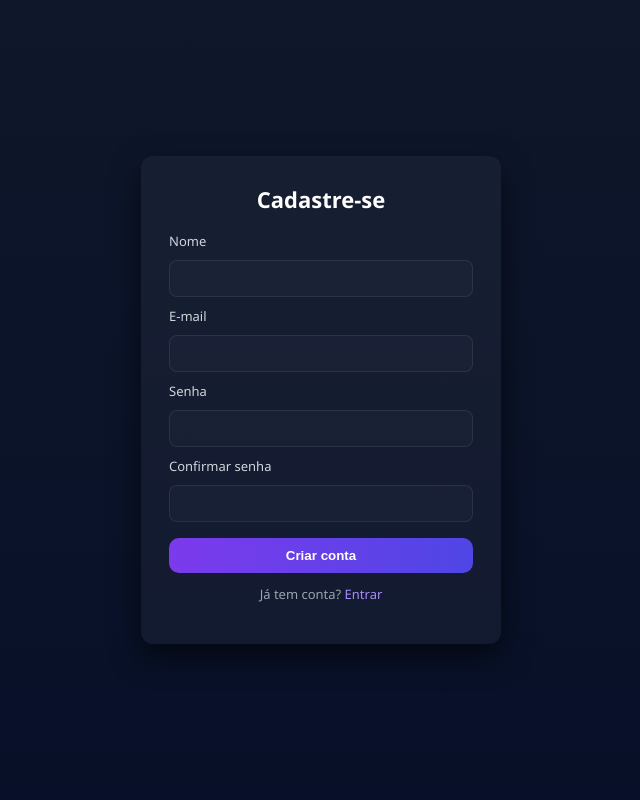
After one commit to senacrs-emti/2025-3MA-cidadeconectada-G01, a PHP site: page /register.php in a window 1280 px wide. The commit adds this page. Shown: the whole page, without its empty margins (319-959 px from the left). Run offline with PHP 8.4, Linux system fonts and the light colour scheme.

Commit message:
Implementação de usuários
Co-Authored-By: Bernardo Nassr Conte <138223072+bernardonc07@users.noreply.github.com>
Co-Authored-By: Vinicius Jeffman <138228002+VinnyOnline@users.noreply.github.com>

```diff
--- a/action/getMarcadores.php
+++ b/action/getMarcadores.php
@@ -5,9 +5,10 @@ $tempo = $_GET["tempo"] ?? 1;
 $tempo = intval($tempo);
 
 $query = "
-    SELECT latitude, longitude
+    SELECT latitude, longitude, DATE_FORMAT(data_hora, '%Y-%m-%d %H:%i:%s') as dt
     FROM localizacoes
     WHERE data_hora >= NOW() - INTERVAL ? HOUR
+    ORDER BY data_hora DESC
 ";
 $stmt = $conn->prepare($query);
 $stmt->bind_param("i", $tempo);
@@ -15,9 +16,8 @@ $stmt->execute();
 
 $result = $stmt->get_result();
 
-// gera HTML simples para cada marcador
 while ($row = $result->fetch_assoc()) {
-    echo $row["latitude"] . "," . $row["longitude"] . ";";
+    echo $row["latitude"] . "," . $row["longitude"] . "," . $row["dt"] . ";";
 }
 
 $stmt->close();
--- /dev/null
+++ b/action/logout.php
@@ -0,0 +1,5 @@
+<?php
+session_start();
+session_destroy();
+header("Location: ../html/login.php");
+exit;
--- /dev/null
+++ b/html/register.php
@@ -0,0 +1,33 @@
+<?php
+session_start();
+if (isset($_SESSION['usuario_id'])) {
+    header("Location: ./mapView.php");
+    exit;
+}
+?>
+<!DOCTYPE html>
+<html lang="pt-br">
+<head>
+    <meta charset="utf-8">
+    <title>Cadastro - BancoAssault</title>
+    <meta name="viewport" content="width=device-width,initial-scale=1">
+    <link rel="stylesheet" href="../style/stylelogin.css">
+</head>
+<body>
+    <div class="auth-container">
+        <h1>Cadastre-se</h1>
+        <form action="../action/register.php" method="post" class="auth-form">
+            <label>Nome</label>
+            <input type="text" name="nome" required maxlength="100">
+            <label>E-mail</label>
+            <input type="email" name="email" required maxlength="150">
+            <label>Senha</label>
+            <input type="password" name="senha" required minlength="6">
+            <label>Confirmar senha</label>
+            <input type="password" name="senha2" required minlength="6">
+            <button type="submit" class="btn-submit">Criar conta</button>
+        </form>
+        <p class="small">Já tem conta? <a href="login.php">Entrar</a></p>
+    </div>
+</body>
+</html>
--- /dev/null
+++ b/style/stylelogin.css
@@ -0,0 +1,77 @@
+
+* {
+    box-sizing: border-box;
+}
+
+body {
+    margin: 0;
+    font-family: "Segoe UI", Roboto, Arial, sans-serif;
+    background: linear-gradient(180deg, #0f172a, #071028);
+    color: #fff;
+    display: flex;
+    align-items: center;
+    justify-content: center;
+    height: 100vh;
+}
+
+.auth-container {
+    background: rgba(255,255,255,0.04);
+    padding: 28px;
+    border-radius: 12px;
+    width: 360px;
+    box-shadow: 0 12px 30px rgba(0,0,0,0.6);
+    text-align: center;
+}
+
+.auth-container h1 {
+    margin: 0 0 18px 0;
+    font-size: 22px;
+}
+
+.auth-form {
+    display: flex;
+    flex-direction: column;
+    gap: 10px;
+}
+
+.auth-form label {
+    font-size: 13px;
+    text-align: left;
+    color: #d1d5db;
+}
+
+.auth-form input {
+    padding: 10px 12px;
+    border-radius: 8px;
+    border: 1px solid rgba(255,255,255,0.08);
+    background: rgba(255,255,255,0.02);
+    color: #fff;
+    outline: none;
+}
+
+.auth-form input:focus {
+    box-shadow: 0 0 0 3px rgba(99,102,241,0.12);
+    border-color: rgba(99,102,241,0.6);
+}
+
+.btn-submit {
+    margin-top: 6px;
+    padding: 10px;
+    border-radius: 10px;
+    border: none;
+    background: linear-gradient(90deg,#7c3aed,#4f46e5);
+    color: white;
+    cursor: pointer;
+    font-weight: 600;
+}
+
+.small {
+    margin-top: 12px;
+    font-size: 13px;
+    color: #9ca3af;
+}
+
+.small a {
+    color: #a78bfa;
+    text-decoration: none;
+}
```
Also changed, not shown: action/addDenuncia.php (+9 -2 lines), action/login.php (added, +28 -0 lines), action/register.php (added, +34 -0 lines), html/login.php (added, +29 -0 lines), html/mapView.php (+20 -1 lines), script/script.js (+46 -14 lines), sql/create.sql (+10 -1 lines).
